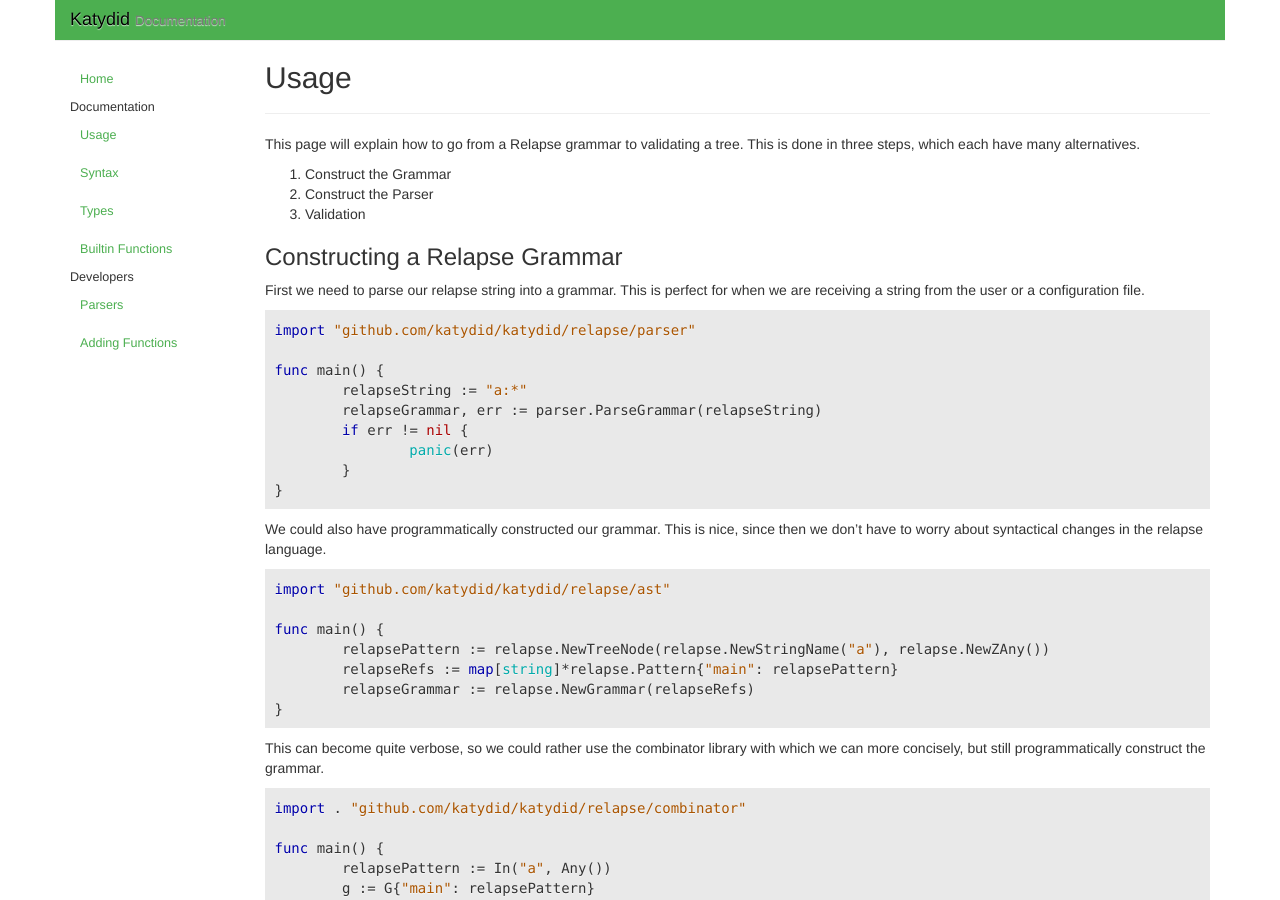
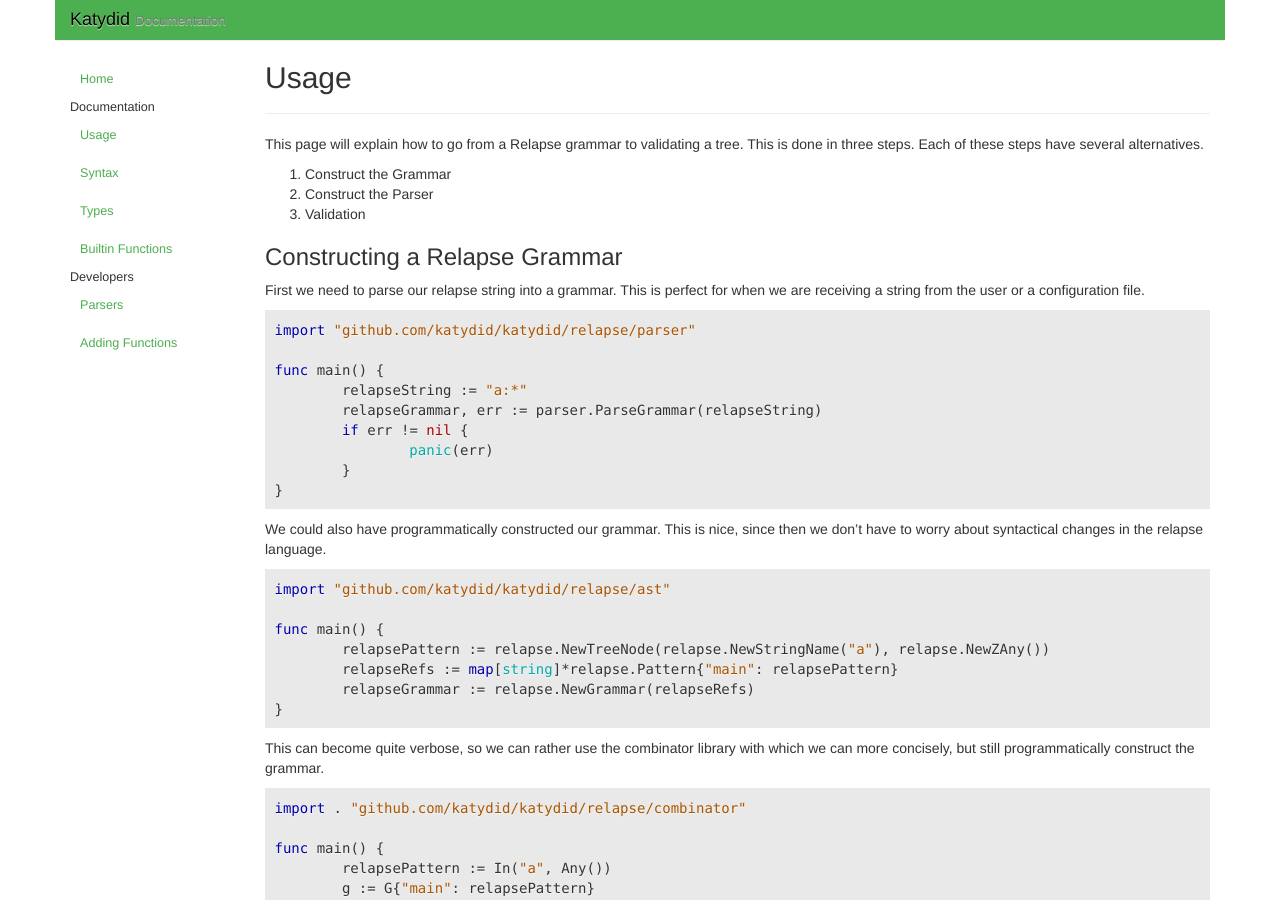
Before and after one commit to katydid/katydid.github.io, a Jekyll site: the page built from _posts/2016-02-17-usage.md, in a window 1280 px wide and 900 px high. Built offline with Jekyll 4.4.1, drawn with Linux system fonts in a browser that asks for light colours.

```diff
--- a/_posts/2016-02-17-usage.md
+++ b/_posts/2016-02-17-usage.md
@@ -7,7 +7,8 @@ order: 1
 ---
 
 This page will explain how to go from a Relapse grammar to validating a tree.
-This is done in three steps, which each have many alternatives.
+This is done in three steps.
+Each of these steps have several alternatives.
 
   1. Construct the Grammar
   2. Construct the Parser
@@ -43,7 +44,7 @@ func main() {
 }
 {% endhighlight %}
 
-This can become quite verbose, so we could rather use the combinator library with which we can more concisely, but still programmatically construct the grammar.
+This can become quite verbose, so we can rather use the combinator library with which we can more concisely, but still programmatically construct the grammar.
 
 {% highlight go %}
 import . "github.com/katydid/katydid/relapse/combinator"
```
Also changed, not shown: index.md (+4 -0 lines).
